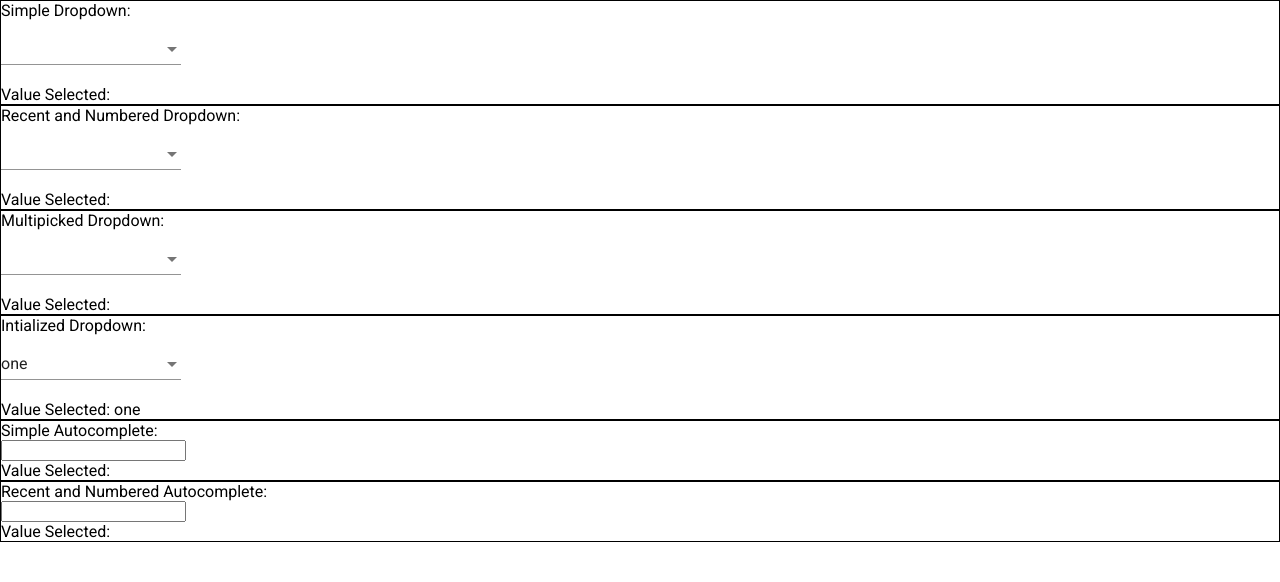
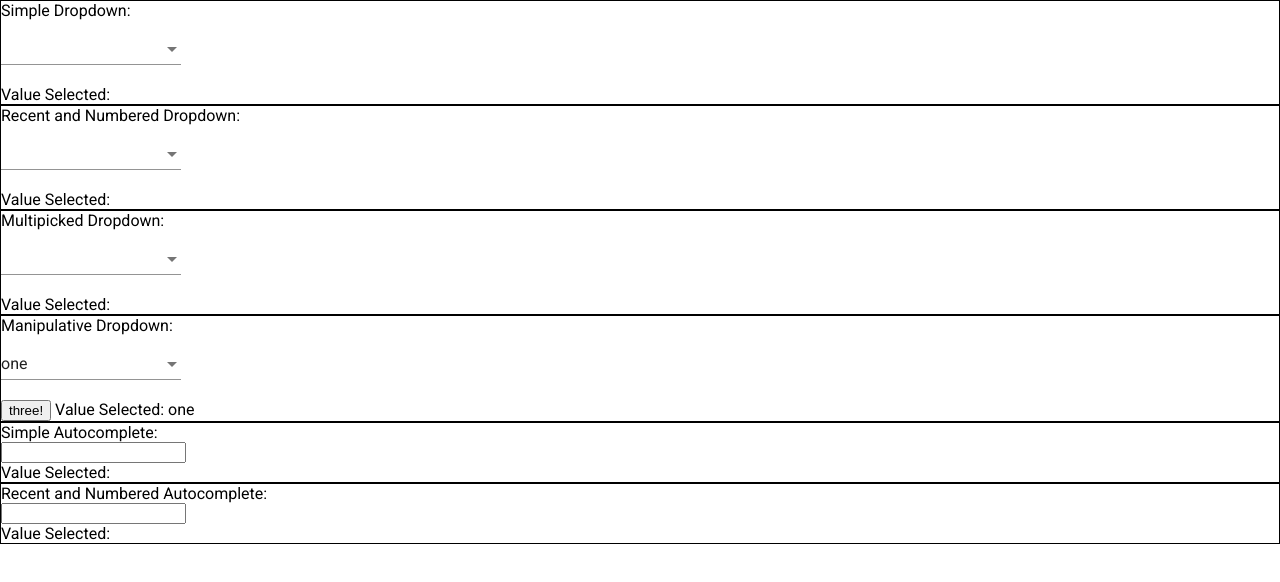
Before and after one commit to nEEck1/new-dropdown, an Angular app: page / in a window 1280 px wide. Shown: the top 582 px of the page. Built offline with nearby package versions, Linux system fonts and the light colour scheme.

Commit message:
Form Control manipulation demo

```diff
--- a/src/app/components/form-demo/form-demo.component.html
+++ b/src/app/components/form-demo/form-demo.component.html
@@ -1,14 +1,14 @@
 <div class="container">
     <label>
         Simple Dropdown:
-        <app-new-dropdown [control]="simpleDropdownFormControl" [options]="options"></app-new-dropdown>
+        <app-new-dropdown [control]="simpleDropdownFormControl" [dropdownOptions]="options"></app-new-dropdown>
         Value Selected:
         {{simpleDropdownFormControl.value}}
     </label>
 
     <label>
         Recent and Numbered Dropdown:
-        <app-new-dropdown [control]="featuredDropdownFormControl" [options]="options" [showIndex]="true">
+        <app-new-dropdown [control]="featuredDropdownFormControl" [dropdownOptions]="options" [showIndex]="true">
         </app-new-dropdown>
         Value Selected:
         {{featuredDropdownFormControl.value}}
@@ -16,7 +16,7 @@
 
     <label>
         Multipicked Dropdown:
-        <app-new-dropdown [control]="multipleDropdownFormControl" [options]="options" [type]="'multiple'">
+        <app-new-dropdown [control]="multipleDropdownFormControl" [dropdownOptions]="options" [type]="'multiple'">
         </app-new-dropdown>
         Value Selected:
         {{multipleDropdownFormControl.value}}
@@ -24,17 +24,18 @@
 
 
     <label>
-        Intialized Dropdown:
-        <app-new-dropdown [control]="intializedValueFormControl" [options]="options">
+        Manipulative Dropdown:
+        <app-new-dropdown [control]="manipulativeDropDownFormControl" [dropdownOptions]="options">
         </app-new-dropdown>
+        <button (click)="changeToThreeDemo()">three!</button>
         Value Selected:
-        {{intializedValueFormControl.value}}
+        {{manipulativeDropDownFormControl.value}}
     </label>
 
 
     <label>
         Simple Autocomplete:
-        <app-new-dropdown [control]="simpleAutocompleteFormControl" [options]="options" [type]="'autocomplete'">
+        <app-new-dropdown [control]="simpleAutocompleteFormControl" [dropdownOptions]="options" [type]="'autocomplete'">
         </app-new-dropdown>
         Value Selected:
         {{simpleAutocompleteFormControl.value}}
@@ -42,8 +43,8 @@
 
     <label>
         Recent and Numbered Autocomplete:
-        <app-new-dropdown [control]="featuredAutocompleteFormControl" [options]="options" [type]="'autocomplete'"
-            [showIndex]="true">
+        <app-new-dropdown [control]="featuredAutocompleteFormControl" [dropdownOptions]="options"
+            [type]="'autocomplete'" [showIndex]="true">
         </app-new-dropdown>
         Value Selected:
         {{featuredAutocompleteFormControl.value}}
--- a/src/app/components/form-demo/form-demo.component.ts
+++ b/src/app/components/form-demo/form-demo.component.ts
@@ -13,9 +13,13 @@ export class FormDemoComponent {
   simpleDropdownFormControl = new FormControl('');
   featuredDropdownFormControl = new FormControl();
   multipleDropdownFormControl = new FormControl();
-  intializedValueFormControl = new FormControl('one');
+  manipulativeDropDownFormControl = new FormControl('one');
   simpleAutocompleteFormControl = new FormControl();
   featuredAutocompleteFormControl = new FormControl();
 
   constructor() { }
+
+  changeToThreeDemo(): void {
+    this.manipulativeDropDownFormControl.setValue('three');
+  }
 }
--- a/src/app/components/new-dropdown/new-dropdown.component.html
+++ b/src/app/components/new-dropdown/new-dropdown.component.html
@@ -1,7 +1,7 @@
 <form class="example-form" [ngSwitch]="type">
     <mat-form-field *ngSwitchCase="'dropdown'">
         <mat-select [formControl]="control">
-            <mat-option *ngFor="let option of options; let i = index" [value]="option">
+            <mat-option *ngFor="let option of dropdownOptions; let i = index" [value]="option">
                 <ng-template [ngIf]="showIndex">{{i+1}}. </ng-template>
                 {{option}}
             </mat-option>
@@ -10,7 +10,7 @@
 
     <mat-form-field *ngSwitchCase="'multiple'">
         <mat-select [formControl]="control" multiple>
-            <mat-option *ngFor="let option of options; let i = index" [value]="option">
+            <mat-option *ngFor="let option of dropdownOptions; let i = index" [value]="option">
                 <ng-template [ngIf]="showIndex">{{i+1}}. </ng-template>
                 {{option}}
             </mat-option>
@@ -20,7 +20,7 @@
     <div *ngSwitchCase="'autocomplete'">
         <input type="text" matInput [formControl]="control" [matAutocomplete]="auto">
         <mat-autocomplete #auto="matAutocomplete">
-            <mat-option *ngFor="let option of options; let i = index" [value]="option">
+            <mat-option *ngFor="let option of dropdownOptions; let i = index" [value]="option">
                 <ng-template [ngIf]="showIndex">{{i+1}}. </ng-template>
                 {{option}}
             </mat-option>
--- a/src/app/components/new-dropdown/new-dropdown.component.ts
+++ b/src/app/components/new-dropdown/new-dropdown.component.ts
@@ -9,7 +9,7 @@ import { FormControl } from '@angular/forms';
 })
 export class NewDropdownComponent {
 
-  @Input() options: string[];
+  @Input() dropdownOptions: string[];
   @Input() type: 'dropdown' | 'multiple' | 'autocomplete' = 'dropdown';
   @Input() showIndex = false;
   @Input() showMultiple = false;
```
